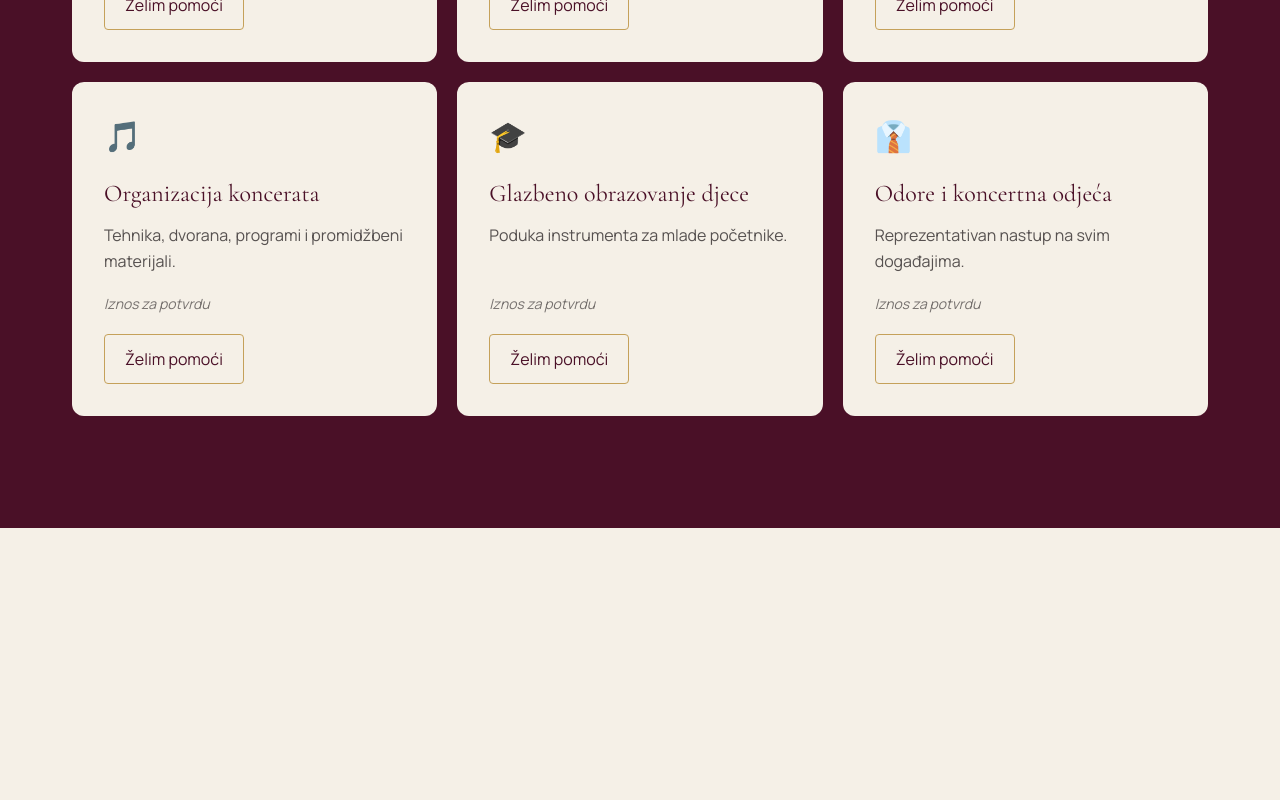
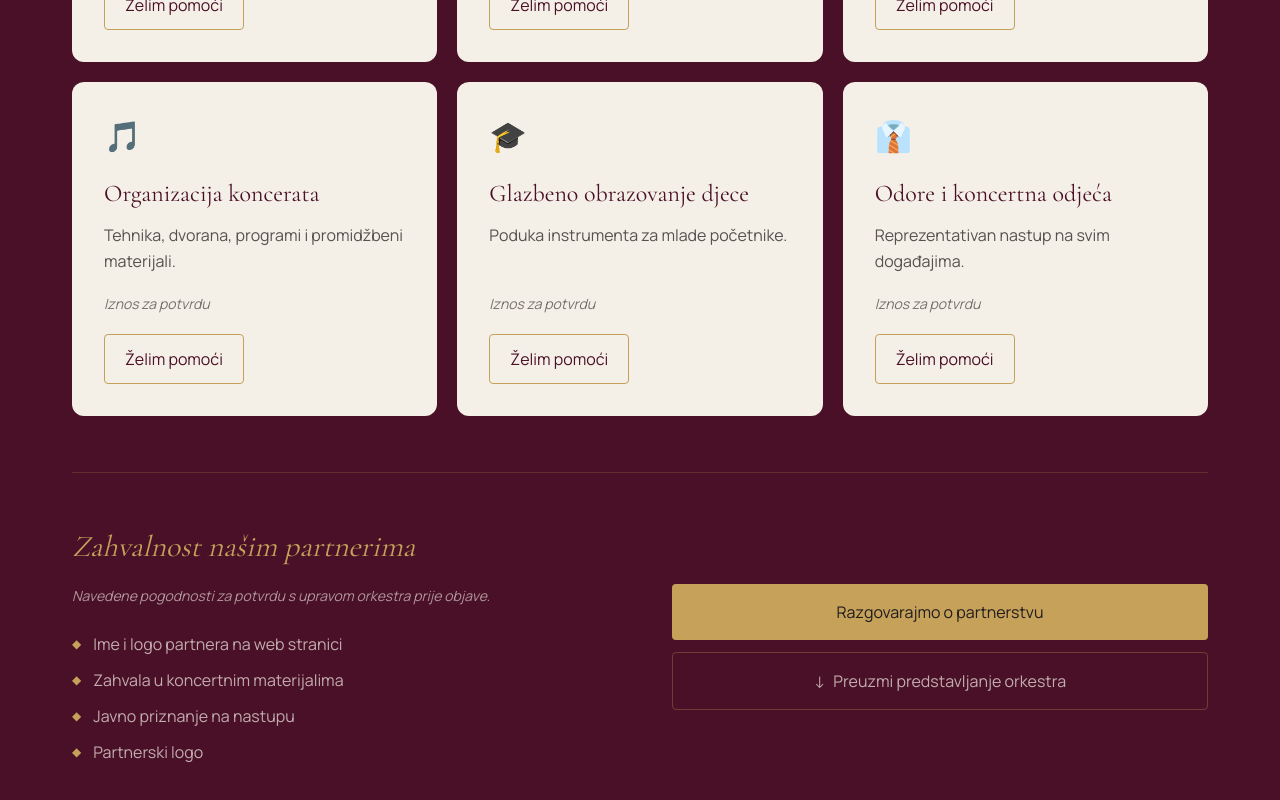
Before and after one commit to KonnyDaugh/hgd-stjepan-radic-website, a Next.js app: page / in a window 1280 px wide. Shown: the part 7537-8337 px from the top of the page. Before the commit the page ends 8065 px from the top, so only its background shows below. Built offline with nearby package versions, Linux system fonts and the light colour scheme.

Commit message:
feat: add partner recognition block

```diff
--- a/src/components/sections/support-orchestra.tsx
+++ b/src/components/sections/support-orchestra.tsx
@@ -1,5 +1,12 @@
 import { Container } from "@/components/ui/container";
 import { supportNeeds } from "@/data/support-needs";
+
+const partnerBenefits = [
+  "Ime i logo partnera na web stranici",
+  "Zahvala u koncertnim materijalima",
+  "Javno priznanje na nastupu",
+  "Partnerski logo",
+];
 
 export function SupportOrchestra() {
   return (
@@ -67,6 +74,54 @@ export function SupportOrchestra() {
             </li>
           ))}
         </ul>
+        <div className="mt-14 grid gap-10 border-t border-gold/20 pt-14 lg:grid-cols-2 lg:items-center lg:gap-16">
+            <div>
+                <h3 className="font-serif text-3xl italic text-gold">
+                Zahvalnost našim partnerima
+                </h3>
+
+                <p className="mt-5 text-sm leading-relaxed italic text-cream/60">
+                Navedene pogodnosti za potvrdu s upravom orkestra prije objave.
+                </p>
+
+                <ul className="mt-6 space-y-3">
+                {partnerBenefits.map((benefit) => (
+                    <li
+                    key={benefit}
+                    className="flex items-start gap-3 text-cream/70"
+                    >
+                    <span
+                        aria-hidden="true"
+                        className="mt-1 text-xs text-gold"
+                    >
+                        ◆
+                    </span>
+
+                    <span>{benefit}</span>
+                    </li>
+                ))}
+                </ul>
+            </div>
+
+            <div className="flex flex-col gap-3">
+                <button
+                type="button"
+                disabled
+                className="inline-flex min-h-11 w-full items-center justify-center rounded bg-gold px-6 py-4 text-center font-semibold text-charcoal disabled:cursor-not-allowed"
+                >
+                Razgovarajmo o partnerstvu
+                </button>
+
+                <button
+                type="button"
+                disabled
+                className="inline-flex min-h-11 w-full items-center justify-center gap-2 rounded border border-gold/30 px-6 py-4 text-center text-cream/70 disabled:cursor-not-allowed"
+                >
+                <span aria-hidden="true">↓</span>
+                Preuzmi predstavljanje orkestra
+                </button>
+            </div>
+        </div>
       </Container>
     </section>
   );
```
